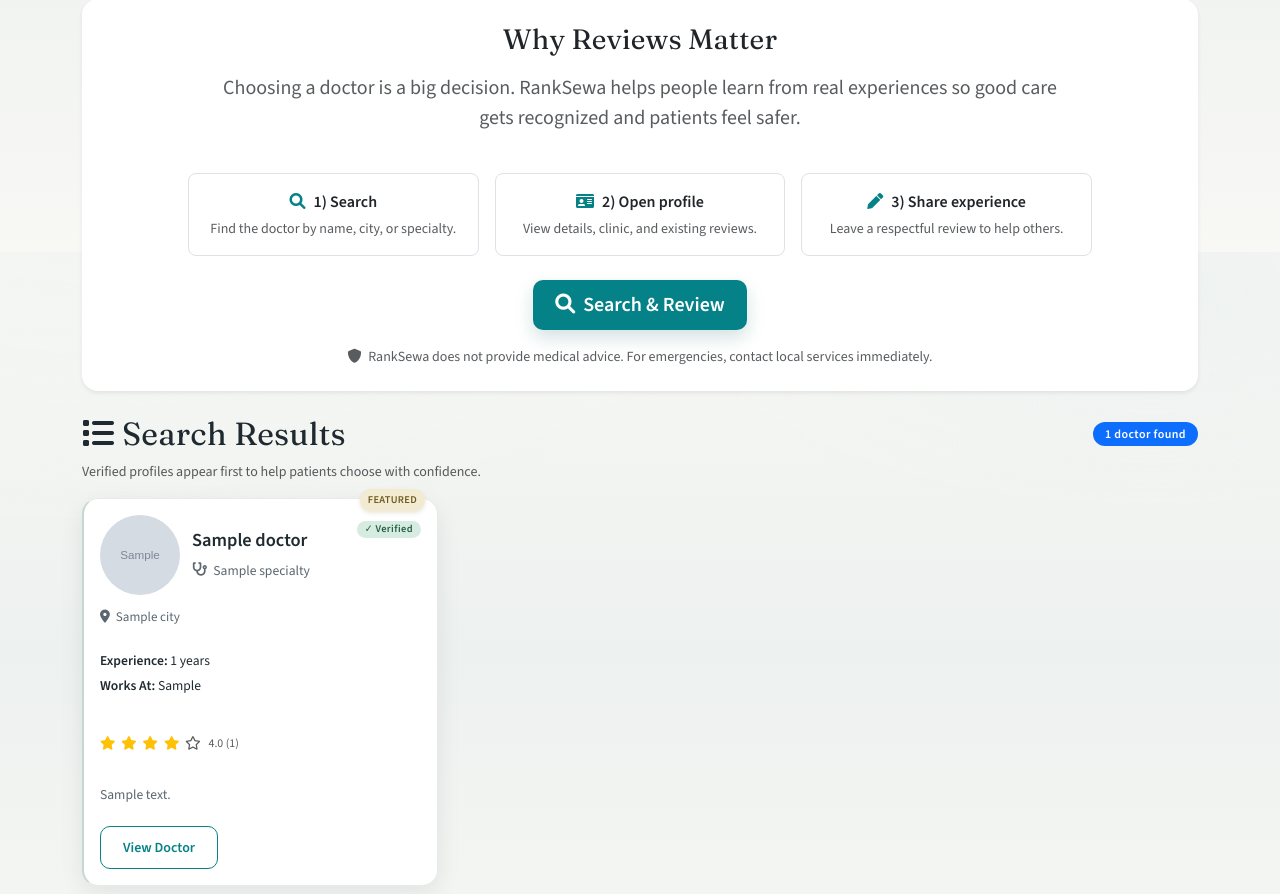
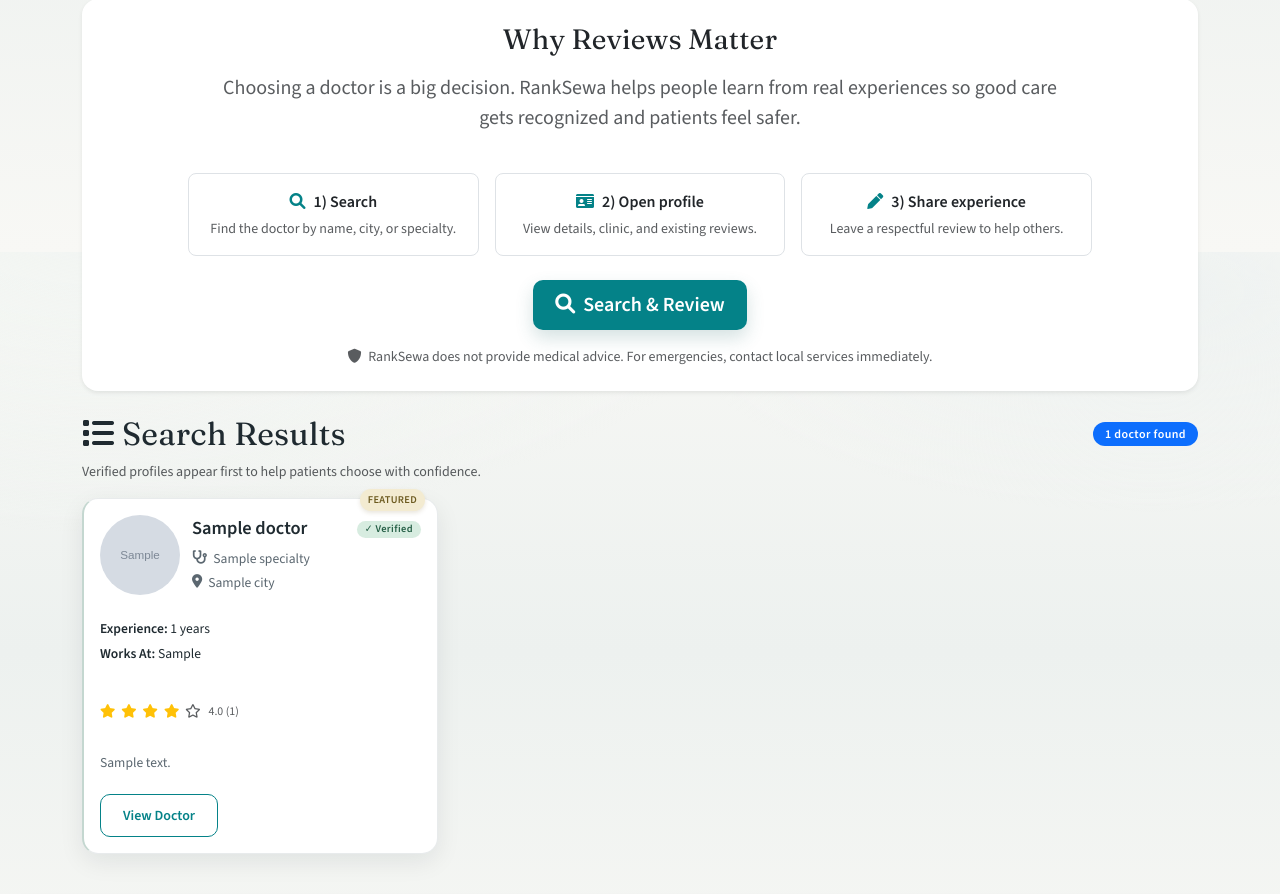
Before and after one commit to Prasan1/ratesewa, a Flask app: page / in a window 1280 px wide. Shown: the part 2148-3042 px from the top of the page. Run offline with Flask 3, Linux system fonts and the light colour scheme; tables that the repository leaves empty hold one stand-in row (values such as "Sample post"); grey boxes marked "Sample" are stand-in pictures; some libraries are stand-ins or nearby versions.

Commit message:
Reorganize doctor card layout: move city under specialty in header
- City now appears below specialty (both next to avatar)
- Better visual hierarchy: Avatar | Name > Specialty > City
- Removed separate doctor-meta section for city

Co-Authored-By: Claude Opus 4.5 <noreply@anthropic.com>

```diff
--- a/static/css/style.css
+++ b/static/css/style.css
@@ -328,6 +328,15 @@ a:hover {
     gap: 6px;
     font-size: 0.85rem;
     color: var(--muted);
+}
+
+.doctor-card .doctor-location {
+    display: inline-flex;
+    align-items: center;
+    gap: 6px;
+    font-size: 0.85rem;
+    color: var(--muted);
+    margin-top: 2px;
 }
 
 .doctor-card .doctor-meta {
--- a/templates/index.html
+++ b/templates/index.html
@@ -622,15 +622,15 @@ function displayDoctors(response) {
                                         <i class="fas fa-stethoscope"></i>
                                         <span>${specialtyName}</span>
                                     </div>
+                                    <div class="doctor-location">
+                                        <i class="fas fa-map-marker-alt"></i>
+                                        <span>${cityLabel}</span>
+                                    </div>
                                 </div>
                             </div>
                             <div class="doctor-badges">
                                 ${verifiedBadge}
                             </div>
-                        </div>
-
-                        <div class="doctor-meta">
-                            <span class="doctor-meta-item"><i class="fas fa-map-marker-alt"></i><span>${cityLabel}</span></span>
                         </div>
 
                         <div class="doctor-info-lines">
```
